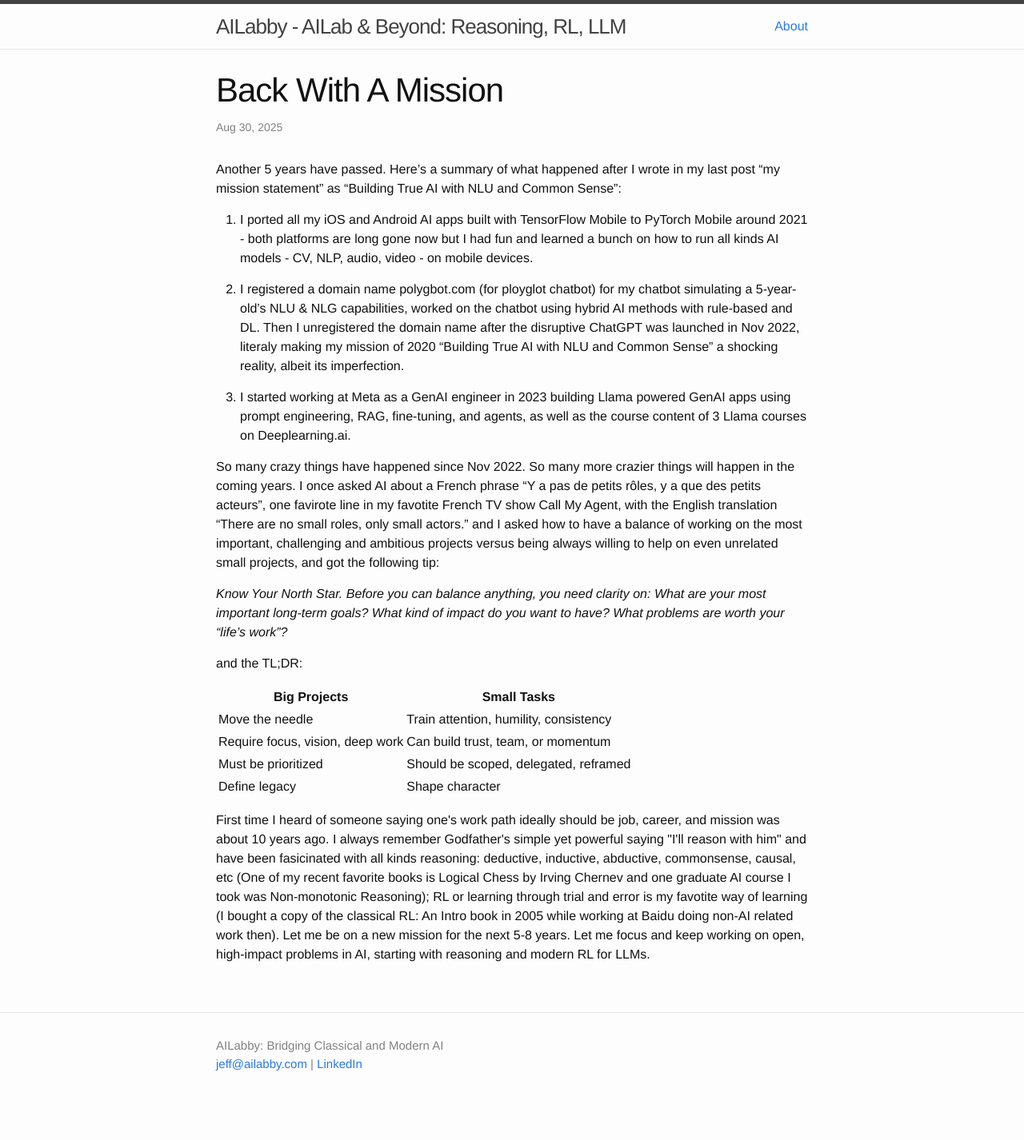
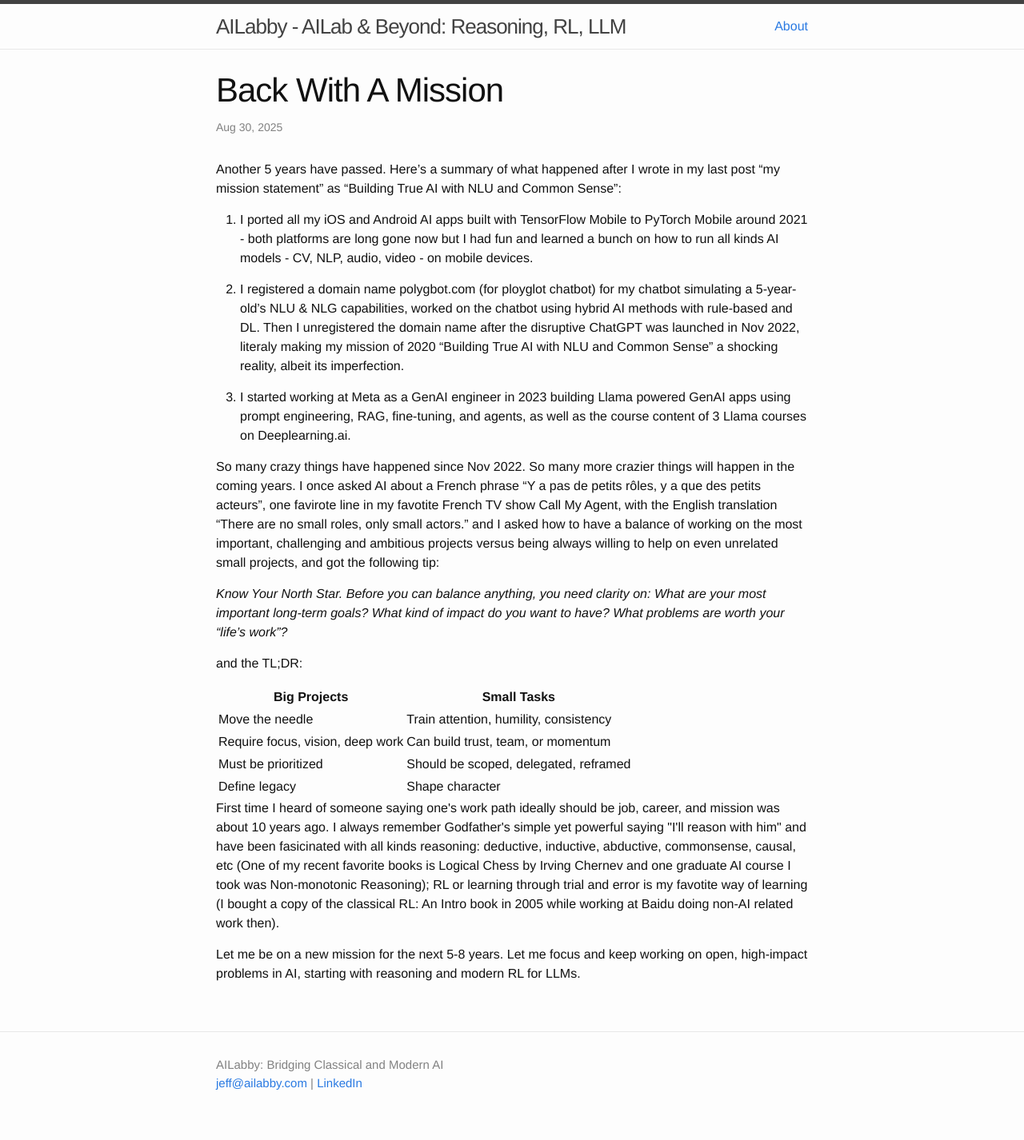
Before and after one commit to jeffxtang/jeffxtang.github.io, a Jekyll site: the page built from _posts/2025-08-30-back-with-a-mission.md, in a window 1280 px wide. Shown: the whole page at 80% size. Built offline with Jekyll 4.4.1, drawn with Linux system fonts in a browser that asks for light colours; comment, search, counter and statistics services are not loaded; before the commit the page ends 1402 px from its top, so only the background shows below that.

Commit message:
post update

```diff
--- a/_posts/2025-08-30-back-with-a-mission.md
+++ b/_posts/2025-08-30-back-with-a-mission.md
@@ -32,9 +32,6 @@ and the TL;DR:
 | -------------------------------- | -------------------------------------- |
 
 
-<p>
-
-
 <p>First time I heard of someone saying one's work path ideally should be job, career, and mission was about 10 years ago. I always remember Godfather's simple yet powerful saying "I'll reason with him" and have been fasicinated with all kinds reasoning: deductive, inductive, abductive, commonsense, causal, etc (One of my recent favorite books is Logical Chess by Irving Chernev and one graduate AI course I took was Non-monotonic Reasoning); RL or learning through trial and error is my favotite way of learning (I bought a copy of the classical RL: An Intro book in 2005 while working at Baidu doing non-AI related work then).
 
-Let me be on a new mission for the next 5-8 years. Let me focus and keep working on open, high-impact problems in AI, starting with reasoning and modern RL for LLMs.
+<p>Let me be on a new mission for the next 5-8 years. Let me focus and keep working on open, high-impact problems in AI, starting with reasoning and modern RL for LLMs.
```
